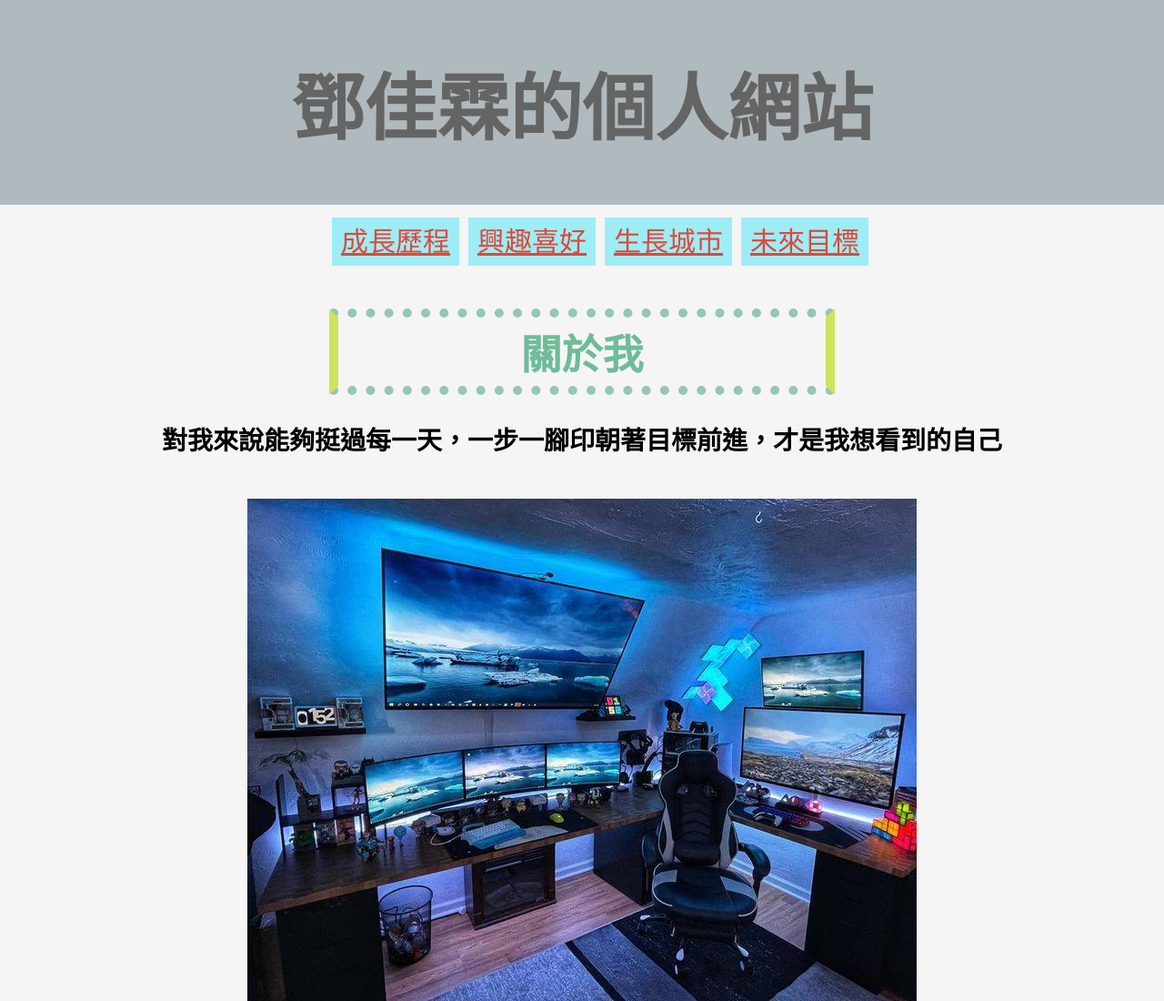
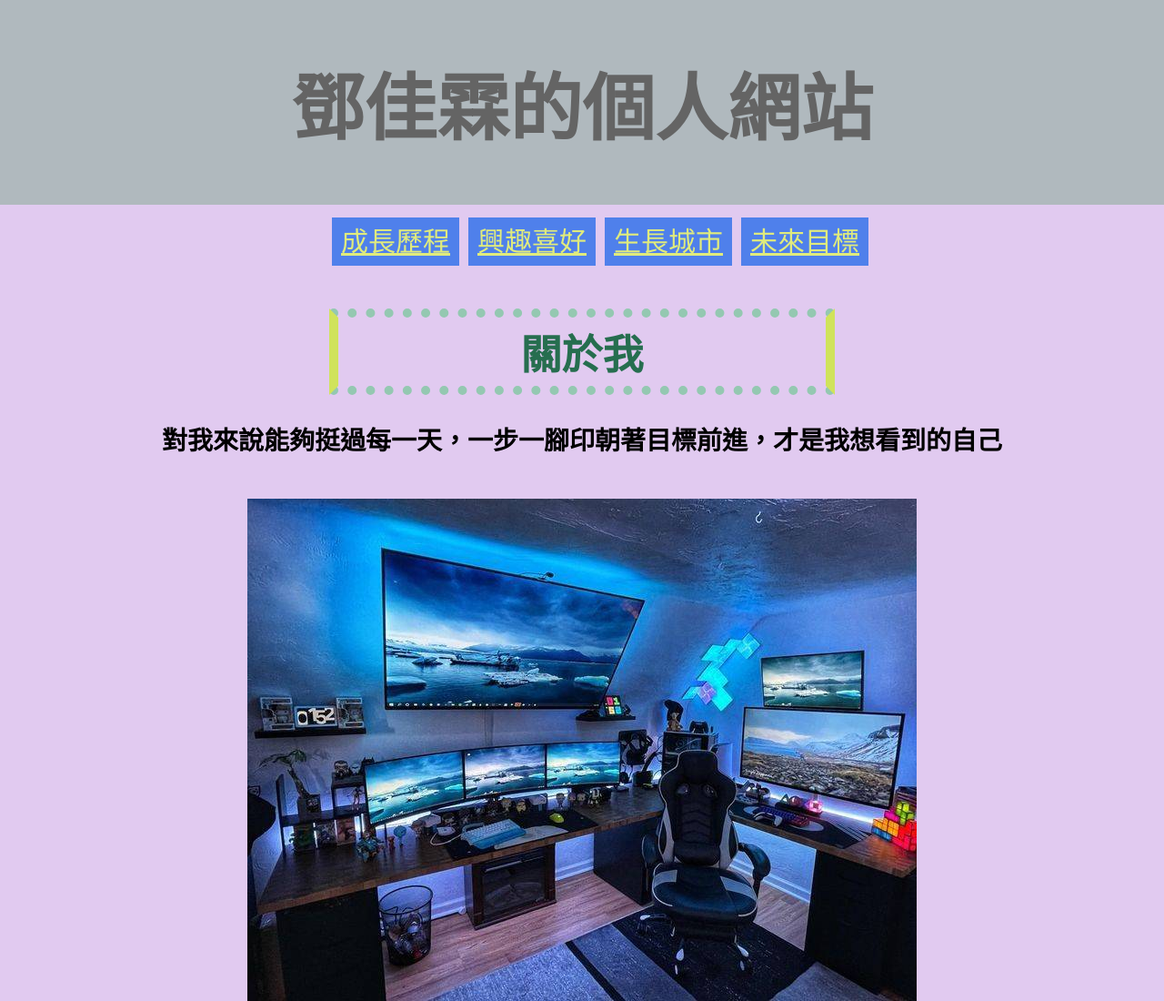
Before and after one commit to exe5102/exe5102.github.io, a plain HTML site: page index.html in a window 1280 px wide. Shown: the top 1100 px of the page at 91% size. Drawn offline with Linux system fonts and the light colour scheme.

Commit message:
Add files via upload

```diff
--- a/css/style.css
+++ b/css/style.css
@@ -16,7 +16,7 @@ body{
 	background-image:url(img/bg-stripe01.png);
 	background-repeat:repeat-x;
 	*/
-	background:#f5f5f5;
+	background:#e1caf0;
     margin: 0 auto;
 }
 
@@ -46,14 +46,14 @@ li{
 
 /*連結顏色設定*/
 a{
-    border: #9eedf6 10px solid;
-	color:#df4839;
+    border: #4f80eb 10px solid;
+	color:#e0eb7d;
     font-size: 30px;
-    background-color: #9eedf6;
+    background-color: #4f80eb;
 }
 
 a:hover{
-	color:#63c248;
+	color:#4a9436;
     background-color:#df4839;
     border: #df4839 10px solid;
 }
@@ -71,7 +71,7 @@ h1 span{
 
 /*次標題設定*/
 h2{
-	color:#6fbb9a;
+	color:#266e4f;
 	border:#94c8b1 10px dotted;
 	border-left:#d0e35b 10px solid;
     border-right:#d0e35b 10px solid;
@@ -88,6 +88,12 @@ h4{
     height: 30px;
     top: calc(50% - 15px);
 }
+
+#div1{
+	flex-direction: row;
+	justify-content: space-around;
+}
+
 /*內容標題設定*/
 dt{
 	clear: left;
```
